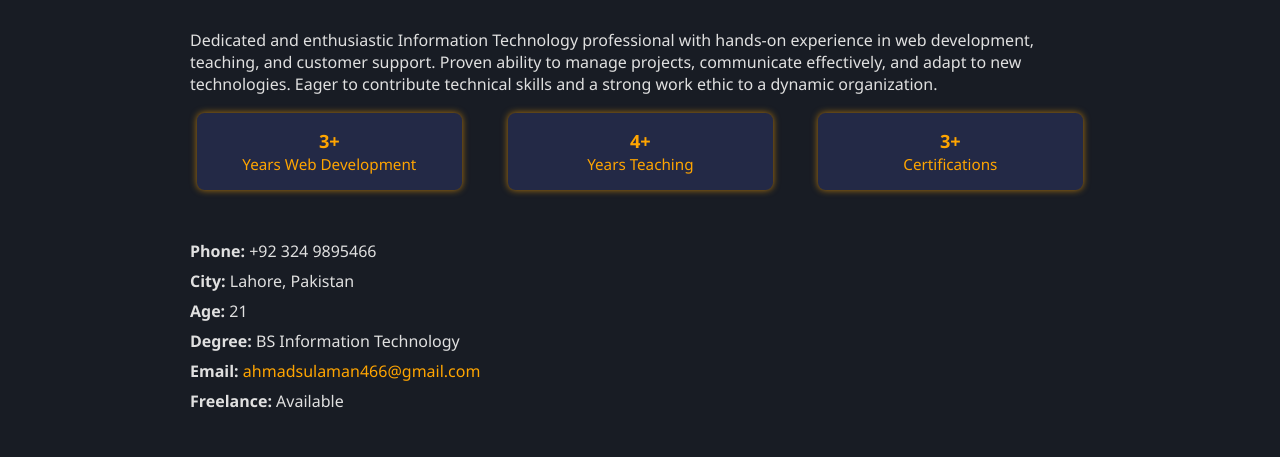
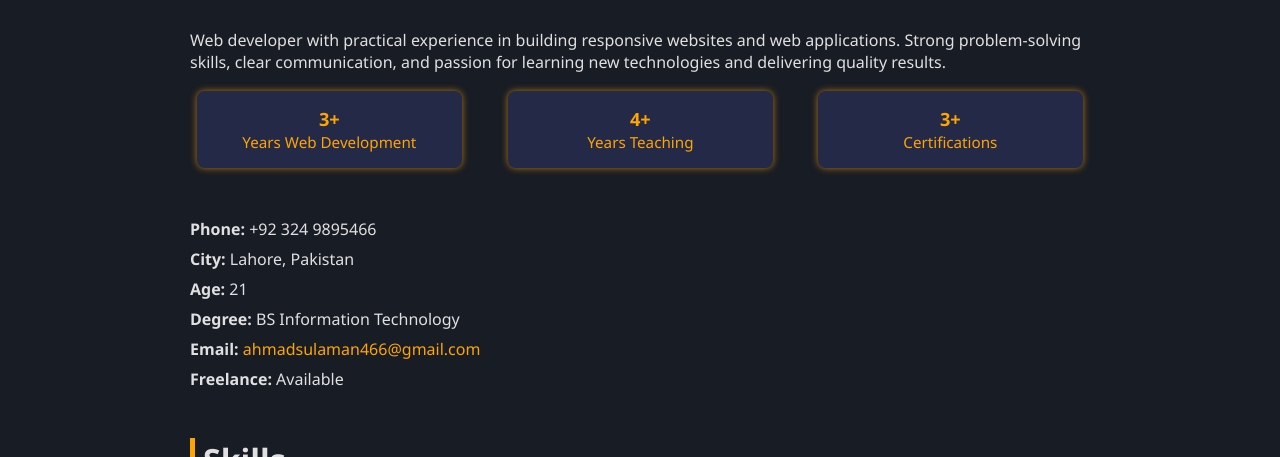
Before and after one commit to ahmad3-site/portfolio.com, a plain HTML site: page index.html in a window 1280 px wide. Shown: the part 269-726 px from the top of the page. Drawn offline with Linux system fonts and the light colour scheme.

Commit message:
Update index.html

```diff
--- a/index.html
+++ b/index.html
@@ -473,7 +473,7 @@
 
       <!-- Resume Download Button -->
       <div class="resume-btn-wrapper">
-        <a href="resume.pdf" class="resume-btn" download>Download Resume</a>
+        <a href="Ameer_AHMAD_WEB.pdf" class="resume-btn" download>Download Resume</a>
       </div>
     </div>
   </header>
@@ -485,9 +485,9 @@
       <div class="about-info">
         <div>
           <p>
-            Dedicated and enthusiastic Information Technology professional with hands-on experience in web development,
-            teaching, and customer support. Proven ability to manage projects, communicate effectively, and adapt to new
-            technologies. Eager to contribute technical skills and a strong work ethic to a dynamic organization.
+            Web developer with practical experience in building responsive websites and web applications. Strong
+            problem-solving skills, clear communication, and passion for learning new technologies and delivering
+            quality results.
           </p>
           <div class="stats">
             <div class="stat"><strong>3+</strong> Years Web Development</div>
```
